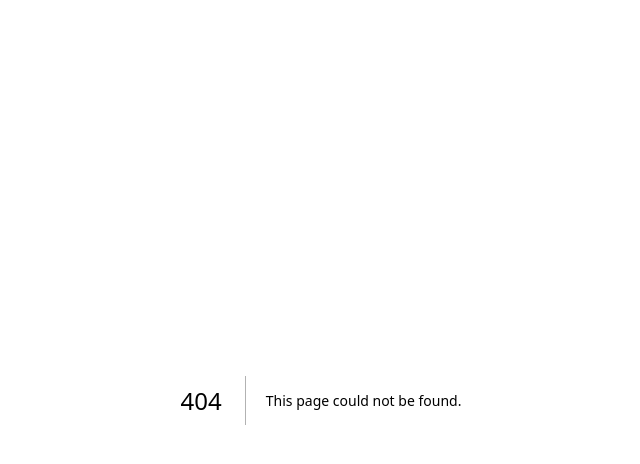
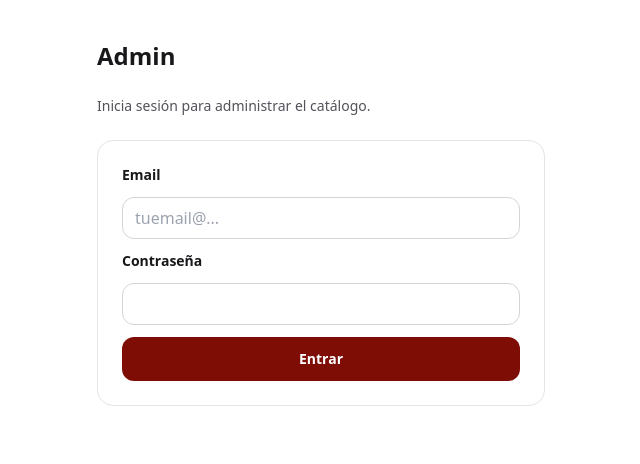
Before and after one commit to lulabtechnology/royalserviceultrapro, a Next.js app: page /admin/login in a window 1280 px wide. Before the commit this address had no page. Shown: the top 464 px of the page, without its empty margins (319-959 px from the left). Built offline with nearby package versions, Linux system fonts and the light colour scheme; no server answers.

Commit message:
Create page.tsx

```diff
--- /dev/null
+++ b/app/admin/login/page.tsx
@@ -0,0 +1,73 @@
+"use client";
+
+import { useState } from "react";
+import { useRouter } from "next/navigation";
+import { adminLogin } from "@/app/admin/_lib/adminAuth";
+import { isEmailAdmin } from "@/lib/admin/allowlist";
+import { SITE } from "@/lib/site";
+
+export default function AdminLoginPage() {
+  const router = useRouter();
+  const [email, setEmail] = useState("");
+  const [pass, setPass] = useState("");
+  const [loading, setLoading] = useState(false);
+  const [err, setErr] = useState<string | null>(null);
+
+  async function onSubmit(e: React.FormEvent) {
+    e.preventDefault();
+    setErr(null);
+    setLoading(true);
+    try {
+      const user = await adminLogin(email.trim(), pass);
+      const ok = await isEmailAdmin(user.email || "");
+      if (!ok) {
+        setErr("Este usuario no está autorizado como admin.");
+        return;
+      }
+      router.replace("/admin");
+    } catch (ex: any) {
+      setErr(ex?.message ?? "Error al iniciar sesión");
+    } finally {
+      setLoading(false);
+    }
+  }
+
+  return (
+    <div className="mx-auto max-w-md space-y-6 py-10">
+      <h1 className="text-2xl font-semibold">Admin</h1>
+      <p className="text-sm text-zinc-600">
+        Inicia sesión para administrar el catálogo.
+      </p>
+
+      <form onSubmit={onSubmit} className="space-y-3 rounded-2xl border border-zinc-200 p-6">
+        <label className="block text-sm font-semibold">Email</label>
+        <input
+          className="w-full rounded-xl border border-zinc-300 px-3 py-2"
+          value={email}
+          onChange={(e) => setEmail(e.target.value)}
+          placeholder="tuemail@..."
+          required
+        />
+
+        <label className="block text-sm font-semibold">Contraseña</label>
+        <input
+          className="w-full rounded-xl border border-zinc-300 px-3 py-2"
+          type="password"
+          value={pass}
+          onChange={(e) => setPass(e.target.value)}
+          required
+        />
+
+        {err ? <div className="text-sm text-red-700">{err}</div> : null}
+
+        <button
+          disabled={loading}
+          className="w-full rounded-xl px-4 py-3 text-sm font-semibold text-white disabled:opacity-60"
+          style={{ backgroundColor: SITE.colors.primary }}
+        >
+          {loading ? "Entrando..." : "Entrar"}
+        </button>
+      </form>
+    </div>
+  );
+}
```
